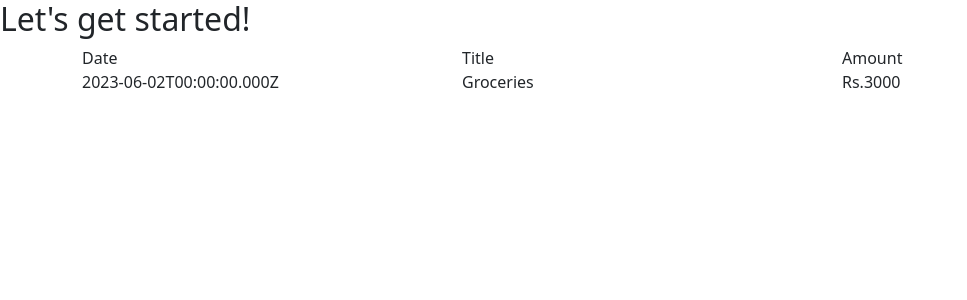
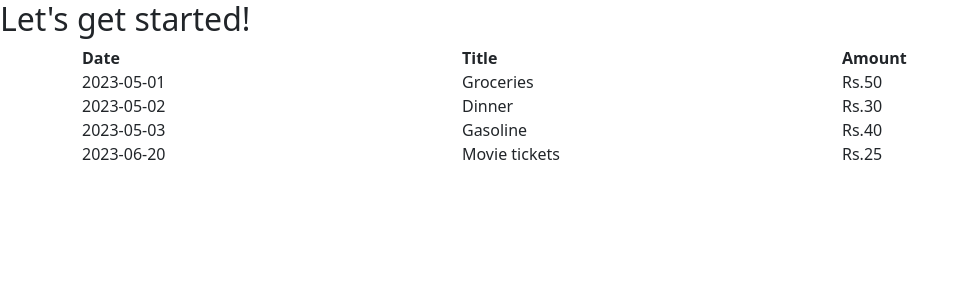
Before and after one commit to nidhijagga/demo-react, a JavaScript app: page / in a window 1280 px wide. Shown: the top 300 px of the page, without its empty margins (0-967 px from the left). Built offline with nearby package versions, Linux system fonts and the light colour scheme.

Commit message:
Task 9: Using Props and Looping over Expenses

```diff
--- a/src/App.js
+++ b/src/App.js
@@ -1,10 +1,22 @@
 import ExpenseItem from './components/ExpenseItem';
+import expenseItems from './expenseItems.json';
 
 function App() {
   return (
     <div>
       <h2>Let's get started!</h2>
-      <ExpenseItem></ExpenseItem>
+      <div className="container">
+      <div className="row">
+          <div className="col"> <strong> Date </strong></div>
+          <div className="col"><strong> Title </strong></div>
+          <div className="col"><strong> Amount </strong></div>
+        </div>
+      </div>
+      {
+        expenseItems.expenses.map((exp)=>{
+          return <ExpenseItem date={exp.date} title={exp.title} amount={exp.amount}/>
+        })
+      }
     </div>
   );
 }
--- a/src/components/ExpenseItem.js
+++ b/src/components/ExpenseItem.js
@@ -1,19 +1,11 @@
-function ExpenseItem() {
-let expenseDate = new Date(2023, 5, 2);
-let expenseTitle = "Groceries";
-let expenseAmount = 3000;
+function ExpenseItem(props) {
   return (
     <>
       <div className="container">
         <div className="row">
-          <div className="col">Date</div>
-          <div className="col">Title</div>
-          <div className="col">Amount</div>
-        </div>
-        <div className="row">
-          <div className="col">{expenseDate.toISOString()}</div>
-          <div className="col">{expenseTitle}</div>
-          <div className="col">Rs.{expenseAmount}</div>
+          <div className="col">{props.date}</div>
+          <div className="col">{props.title}</div>
+          <div className="col">Rs.{props.amount}</div>
         </div>
       </div>
 
--- /dev/null
+++ b/src/expenseItems.json
@@ -0,0 +1,24 @@
+{
+          "expenses": [
+            {
+              "date": "2023-05-01",
+              "title": "Groceries",
+              "amount": 50.00
+            },
+            {
+              "date": "2023-05-02",
+              "title": "Dinner",
+              "amount": 30.00
+            },
+            {
+              "date": "2023-05-03",
+              "title": "Gasoline",
+              "amount": 40.00
+            },
+            {
+              "date": "2023-06-20",
+              "title": "Movie tickets",
+              "amount": 25.00
+            }
+          ]
+}
```
